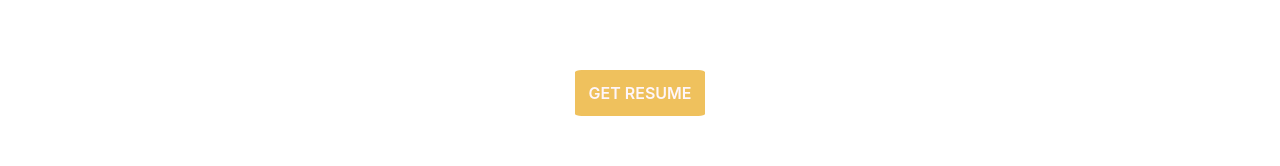
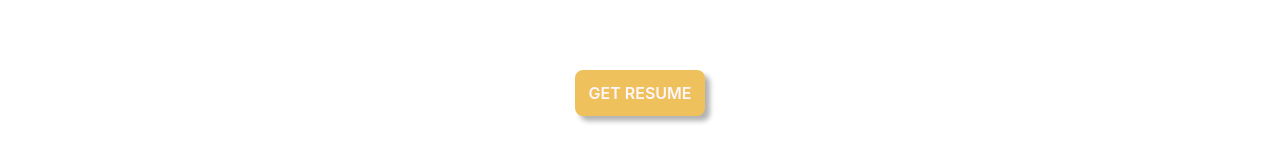
Before and after one commit to ClaudiaStar/new-oortfolio, a React (Create React App) app: page / in a window 1280 px wide. Shown: the part 853-1019 px from the top of the page. Built offline with nearby package versions, Linux system fonts and the light colour scheme; a web font is replaced by a local one.

Commit message:
add box-shadow to buttons

```diff
--- a/src/components/Contact/Contact.module.css
+++ b/src/components/Contact/Contact.module.css
@@ -36,6 +36,9 @@
   border-radius: 5%;
   cursor: pointer;
   font-size: medium;
+  border-radius: 0.5em;
+  box-shadow: -5px -5px 5px 0 rgba(255, 255, 255, 1),
+    5px 5px 5px 0 rgba(0, 0, 0, 0.3);
 }
 
 .ButtonDiv {
--- a/src/components/Home/Home.module.css
+++ b/src/components/Home/Home.module.css
@@ -48,6 +48,9 @@ h3 {
   border-radius: 5%;
   cursor: pointer;
   font-weight: 600;
+  border-radius: 0.5em;
+  box-shadow: -5px -5px 5px 0 rgba(255, 255, 255, 1),
+    5px 5px 5px 0 rgba(0, 0, 0, 0.3);
 }
 
 .ResumeLinkLargeScreen:hover,
```
